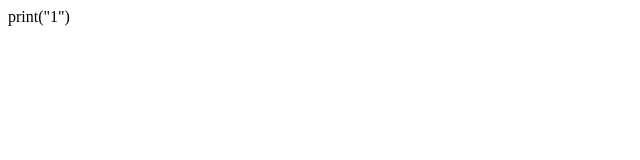
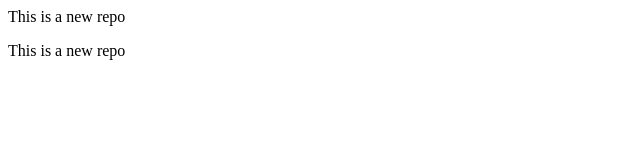
Before and after one commit to kartikdahake/Python_Project, a plain HTML site: page LocalRepo/index.html in a window 1280 px wide. Shown: the whole page, without its empty margins (0-640 px from the left). Drawn offline with Linux system fonts and the light colour scheme.

Commit message:
intital changes

```diff
--- a/LocalRepo/index.html
+++ b/LocalRepo/index.html
@@ -1 +1,2 @@
-print("1")
+<p> This is a new repo <p>
+    <p> This is a new repo </p>
```
